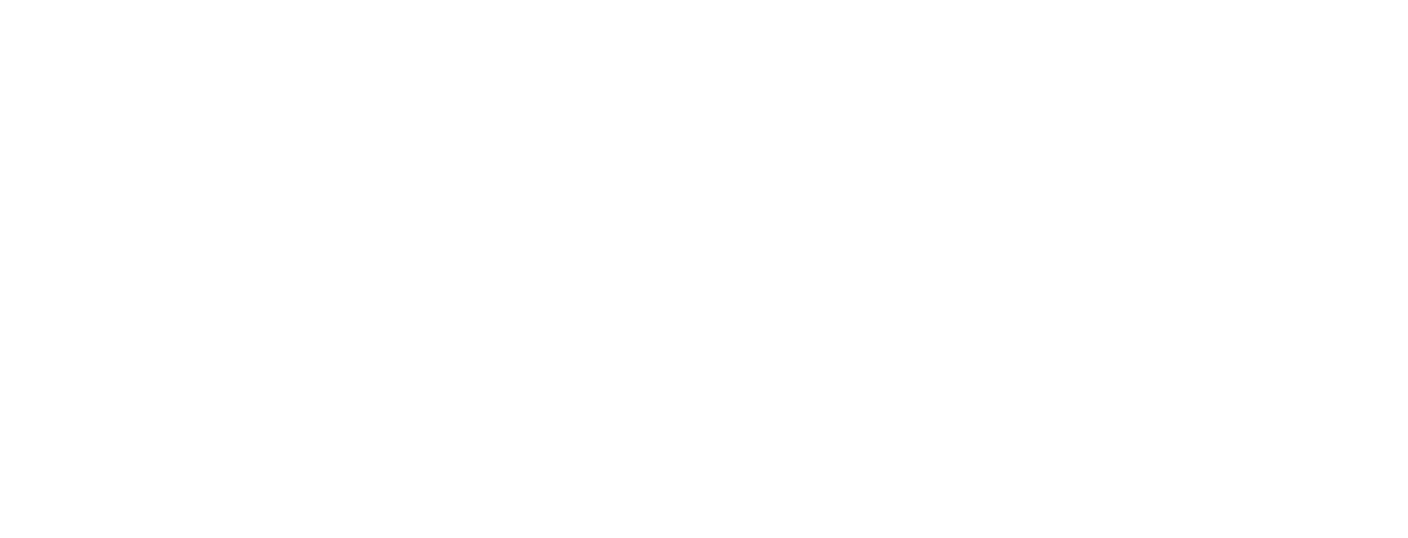
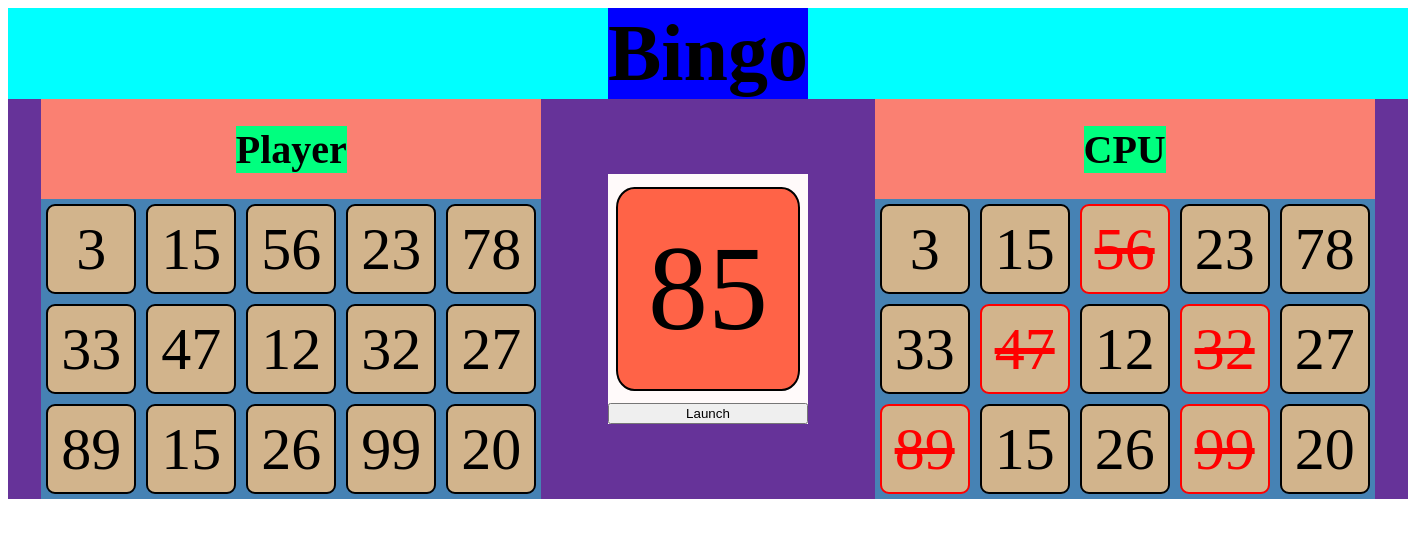
Before and after one commit to JuanDaniel2510/fs-bingo, a website built with Parcel: page src/index.html in a window 1280 px wide. Shown: the whole page, 1408 px wide, since content can reach past the window. Built offline with nearby package versions, Linux system fonts and the light colour scheme.

Commit message:
added basic mockup

```diff
--- a/src/css/styles.css
+++ b/src/css/styles.css
@@ -0,0 +1,82 @@
+#viewport {
+  margin: auto;
+  width: 1400px;
+  display: flex;
+  flex-flow: column;
+  background-color: aqua;
+}
+
+h1 {
+  margin: auto;
+  font-size: 80px;
+  background-color: blue;
+}
+
+h2 {
+  margin: auto;
+  font-size: 40px;
+  background-color: springgreen;
+}
+
+.playport {
+  display: flex;
+  background-color: rebeccapurple;
+}
+
+.playarea {
+  width: 500px;
+  height: 400px;
+  margin: auto;
+  display: flex;
+  flex-flow: column;
+  background-color: salmon;
+}
+
+.board {
+  width: 500px;
+  height: 300px;
+  display: flex;
+  flex-wrap: wrap;
+  background-color: steelblue;
+}
+
+.dice {
+  width: 200px;
+  height: 250px;
+  display: flex;
+  flex-flow: column;
+  margin: auto;
+  background-color: snow;
+}
+
+.result {
+  font-size: 120px;
+  width: 180px;
+  height: 200px;
+  border: solid black 2px;
+  border-radius: 10%;
+  display: flex;
+  justify-content: center;
+  align-items: center;
+  margin: auto;
+  background-color: tomato;
+}
+
+.number {
+  font-size: 60px;
+  width: 86px;
+  height: 86px;
+  margin: 5px;
+  border: solid black 2px;
+  border-radius: 10%;
+  display: flex;
+  justify-content: center;
+  align-items: center;
+  background-color: tan;
+}
+
+.crosed {
+  border: solid red 2px !important;
+  color: red;
+  text-decoration: line-through;
+}
--- a/src/index.html
+++ b/src/index.html
@@ -4,10 +4,59 @@
     <meta charset="UTF-8">
     <meta name="viewport" content="width=device-width, initial-scale=1.0">
     <link rel="stylesheet" href="css/styles.css">
+    <script defer src="https://cdnjs.cloudflare.com/ajax/libs/lodash.js/4.17.20/lodash.min.js"></script>
     <script defer src="js/script.js"></script>
     <title>Binngo</title>
 </head>
 <body>
-
+    <div id="viewport">
+        <h1>Bingo</h1>
+        <div class="playport">
+            <div class="playarea player">
+                <h2>Player</h2>
+                <div class="board">
+                    <div class="number">3</div>
+                    <div class="number">15</div>
+                    <div class="number">56</div>
+                    <div class="number">23</div>
+                    <div class="number">78</div>
+                    <div class="number">33</div>
+                    <div class="number">47</div>
+                    <div class="number">12</div>
+                    <div class="number">32</div>
+                    <div class="number">27</div>
+                    <div class="number">89</div>
+                    <div class="number">15</div>
+                    <div class="number">26</div>
+                    <div class="number">99</div>
+                    <div class="number">20</div>
+                </div>
+            </div>
+            <div class="dice ball">
+                <div class="result">85</div>
+                <button>Launch</button>
+            </div>
+            <div class="playarea cpu">
+                <h2>CPU</h2>
+                <div class="board">
+                    <div class="number">3</div>
+                    <div class="number">15</div>
+                    <div class="number crosed">56</div>
+                    <div class="number">23</div>
+                    <div class="number">78</div>
+                    <div class="number">33</div>
+                    <div class="number crosed">47</div>
+                    <div class="number">12</div>
+                    <div class="number crosed">32</div>
+                    <div class="number">27</div>
+                    <div class="number crosed">89</div>
+                    <div class="number">15</div>
+                    <div class="number">26</div>
+                    <div class="number crosed">99</div>
+                    <div class="number">20</div>
+                </div>
+            </div>
+        </div>
+    </div>
 </body>
 </html>
```
